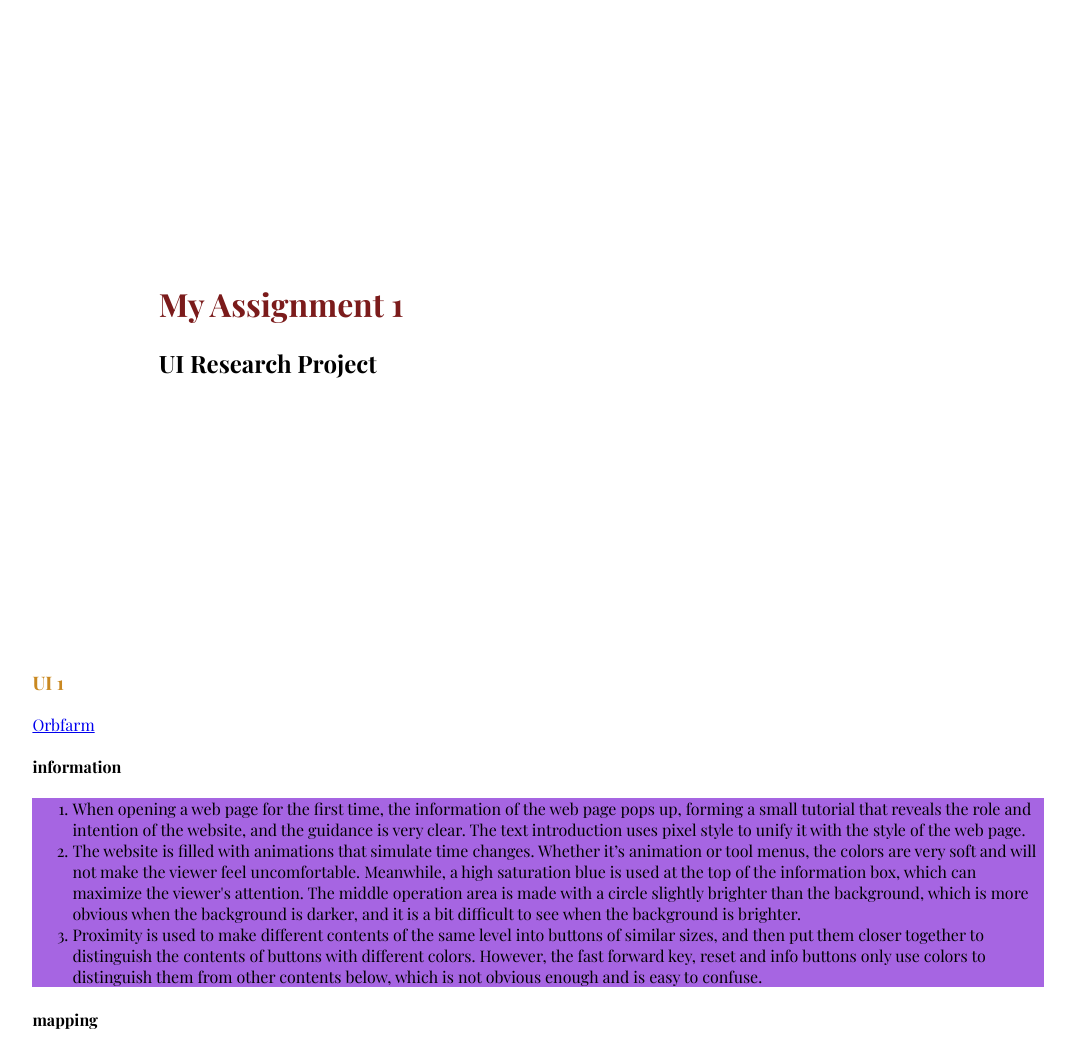
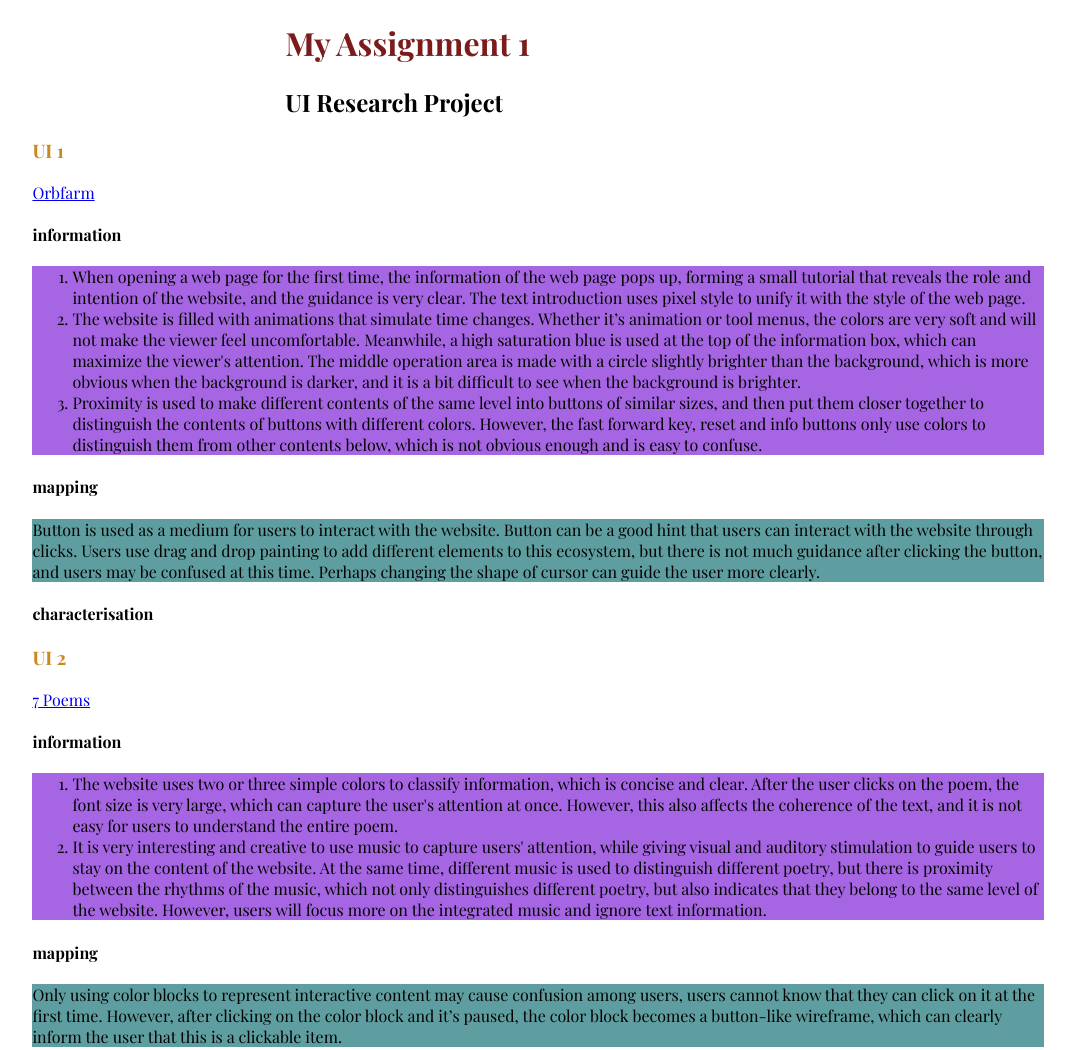
Before and after one commit to yuliax000/interface-development-a1, a plain HTML site: page index.html in a window 1280 px wide. Shown: the top 1050 px of the page, without its empty margins (102-1177 px from the left). Drawn offline with nearby package versions, Linux system fonts and the light colour scheme; a web font is replaced by a local one.

Commit message:
add some color

```diff
--- a/index.html
+++ b/index.html
@@ -77,7 +77,7 @@
         <p></p>
       </section>
       <section>
-        <h3>UI 2</h3>
+        <h3 style="color: rgb(201, 136, 32)">UI 2</h3>
         <nav>
           <a href="https://tdingsun.github.io/justine/">7 Poems</a>
         </nav>
--- a/style.css
+++ b/style.css
@@ -9,7 +9,7 @@ main {
 }
 
 header {
-  padding: 20%;
+  padding: 0 30%;
 }
 
 p {
```
